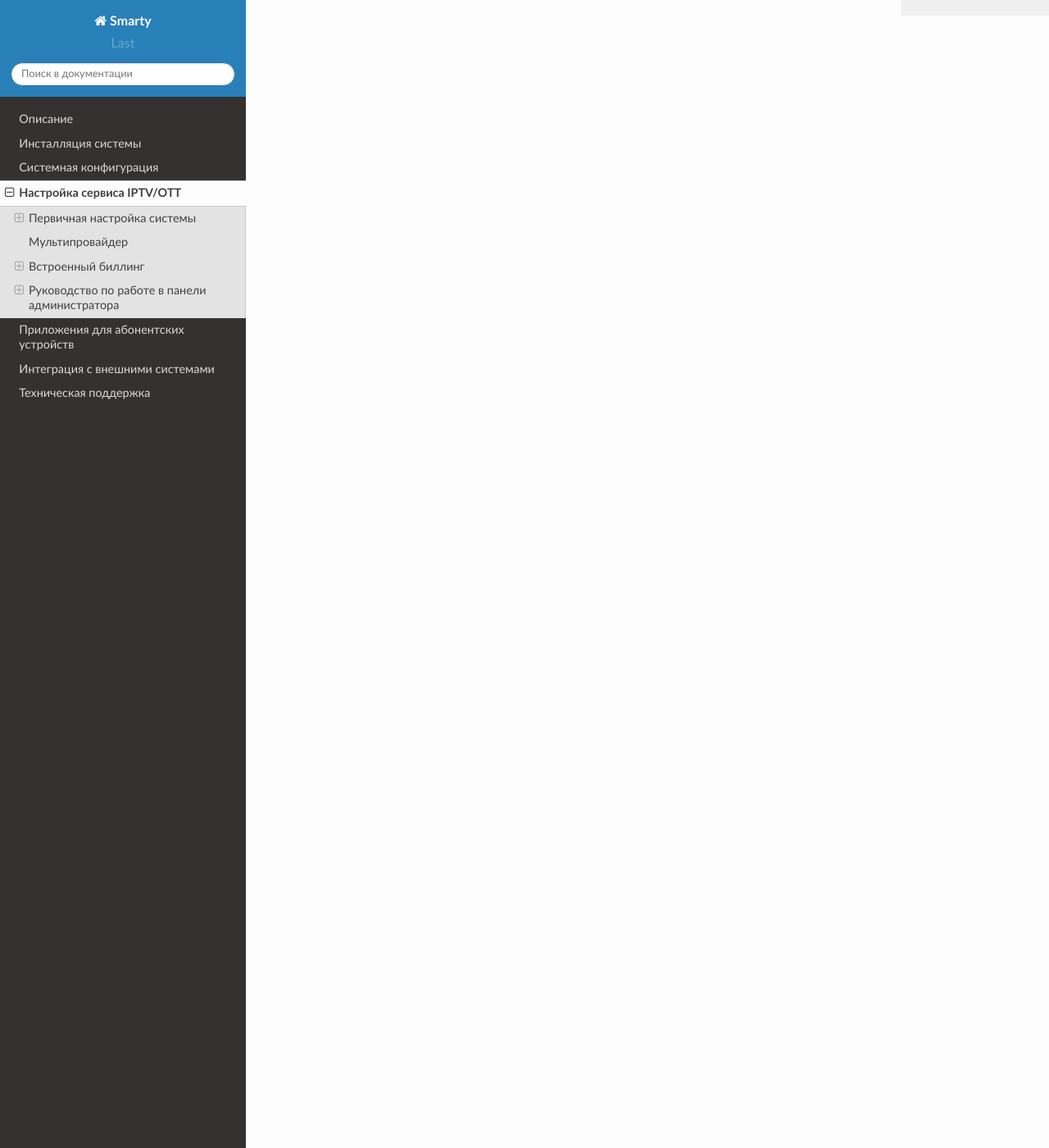
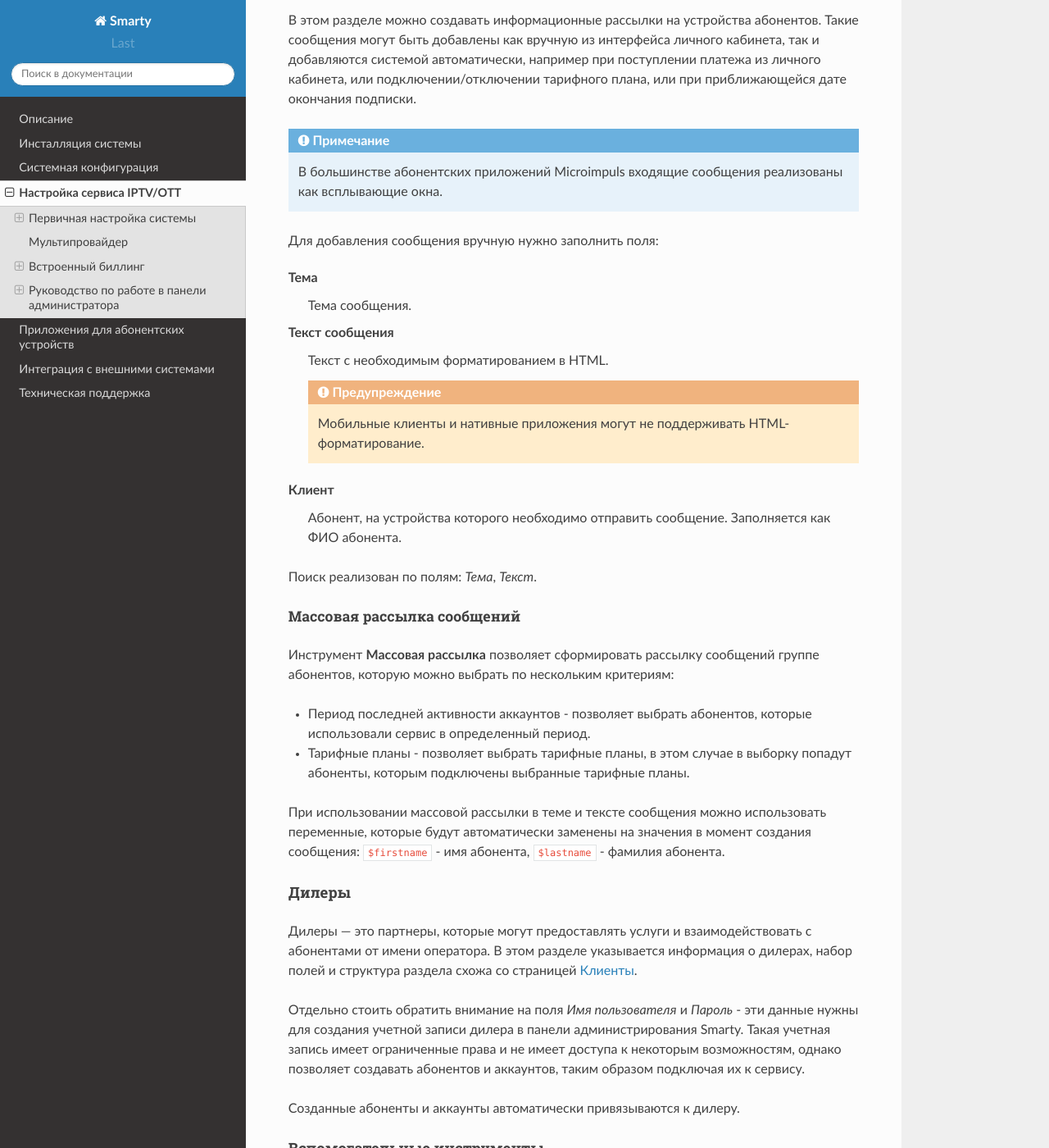
Before and after one commit to sergey-yakovlev/smarty-docs, a Sphinx documentation site: the page built from source/service_configuration.rst, in a window 1280 px wide and 1400 px high, scrolled down 38308 px. Shown: the whole window at 82% size. Built offline with Sphinx 7.4.7 and the Read the Docs theme 2.0.0, drawn with Linux system fonts in a browser that asks for light colours; some of the changed text lies outside the part shown.

Commit message:
Admin guide: устройства, сообщения, дилеры

```diff
--- a/source/service_configuration.rst
+++ b/source/service_configuration.rst
@@ -1590,15 +1590,79 @@ http://smarty.example.com/admin/tvmiddleware/game/
 Устройства
 ~~~~~~~~~~
 
+В этом разделе отображается список зарегистрированных устройств абонентов. Информация об устройствах добавляется
+в систему автоматически, при первом подключении абонента, но также допускается и ручное добавление устройств.
+Устройство определяется следующими параметрами:
+
+Устройство просмотра
+    Тип устройства, см. :ref:`Добавление поддерживаемых устройств <playdevice-creation>`.
+
+Device UID
+    Уникальный идентификатор устройства абонента, часто MAC-адрес.
+
+Аккаунт
+    Аккаунт, к которому привязано устройство.
+
+Поиск реализован по полям: *Название*, *Device UID*, *Аккаунт*.
+
 .. _smarty-admin-guide-customers-messages:
 
 Сообщения
 ~~~~~~~~~
 
+В этом разделе можно создавать информационные рассылки на устройства абонентов. Такие сообщения могут быть добавлены
+как вручную из интерфейса личного кабинета, так и добавляются системой автоматически, например при поступлении платежа
+из личного кабинета, или подключении/отключении тарифного плана, или при приближающейся дате окончания подписки.
+
+.. note::
+    В большинстве абонентских приложений Microimpuls входящие сообщения реализованы как всплывающие окна.
+
+Для добавления сообщения вручную нужно заполнить поля:
+
+Тема
+    Тема сообщения.
+
+Текст сообщения
+    Текст с необходимым форматированием в HTML.
+
+    .. warning::
+        Мобильные клиенты и нативные приложения могут не поддерживать HTML-форматирование.
+
+Клиент
+    Абонент, на устройства которого необходимо отправить сообщение. Заполняется как ФИО абонента.
+
+Поиск реализован по полям: *Тема*, *Текст*.
+
+.. _smarty-admin-guide-customers-messages-mass-mailing:
+
+Массовая рассылка сообщений
++++++++++++++++++++++++++++
+
+Инструмент **Массовая рассылка** позволяет сформировать рассылку сообщений группе абонентов, которую можно выбрать
+по нескольким критериям:
+
+* Период последней активности аккаунтов - позволяет выбрать абонентов, которые использовали сервис в определенный
+  период.
+* Тарифные планы - позволяет выбрать тарифные планы, в этом случае в выборку попадут абоненты, которым подключены
+  выбранные тарифные планы.
+
+При использовании массовой рассылки в теме и тексте сообщения можно использовать переменные, которые будут автоматически
+заменены на значения в момент создания сообщения: ``$firstname`` - имя абонента, ``$lastname`` - фамилия абонента.
+
 .. _smarty-admin-guide-customers-dealers:
 
 Дилеры
 ~~~~~~
+
+Дилеры — это партнеры, которые могут предоставлять услуги и взаимодействовать с абонентами от имени оператора.
+В этом разделе указывается информация о дилерах, набор полей и структура раздела схожа со страницей
+:ref:`Клиенты <smarty-admin-guide-customers-customers>`.
+
+Отдельно стоить обратить внимание на поля *Имя пользователя* и *Пароль* - эти данные нужны для создания учетной записи
+дилера в панели администрирования Smarty. Такая учетная запись имеет ограниченные права и не имеет доступа к некоторым
+возможностям, однако позволяет создавать абонентов и аккаунтов, таким образом подключая их к сервису.
+
+Созданные абоненты и аккаунты автоматически привязываются к дилеру.
 
 .. _smarty-admin-guide-customers-utils:
 
```
